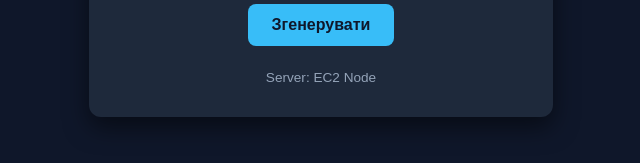
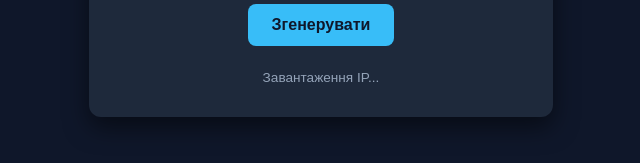
Before and after one commit to oleh-tft/nickname-generator, a plain HTML site: page index.html in a window 1280 px wide. Shown: the part 435-598 px from the top of the page, 319-959 px from the left. Drawn offline with Linux system fonts and the light colour scheme; no server answers.

Commit message:
Add files via upload

```diff
--- a/index.html
+++ b/index.html
@@ -70,12 +70,6 @@
             document.getElementById('nickname').innerText = `${p}${s}_${num}`;
         }
 
-        // Автоматично відображаємо IP інстанса
-        fetch('http://169.254.169.254/latest/meta-data/local-ipv4')
-            .then(res => res.text())
-            .then(ip => document.getElementById('server-info').innerText = 'Server IP: ' + ip)
-            .catch(() => document.getElementById('server-info').innerText = 'Server: EC2 Node');
-
         generate();
     </script>
 </body>
```
